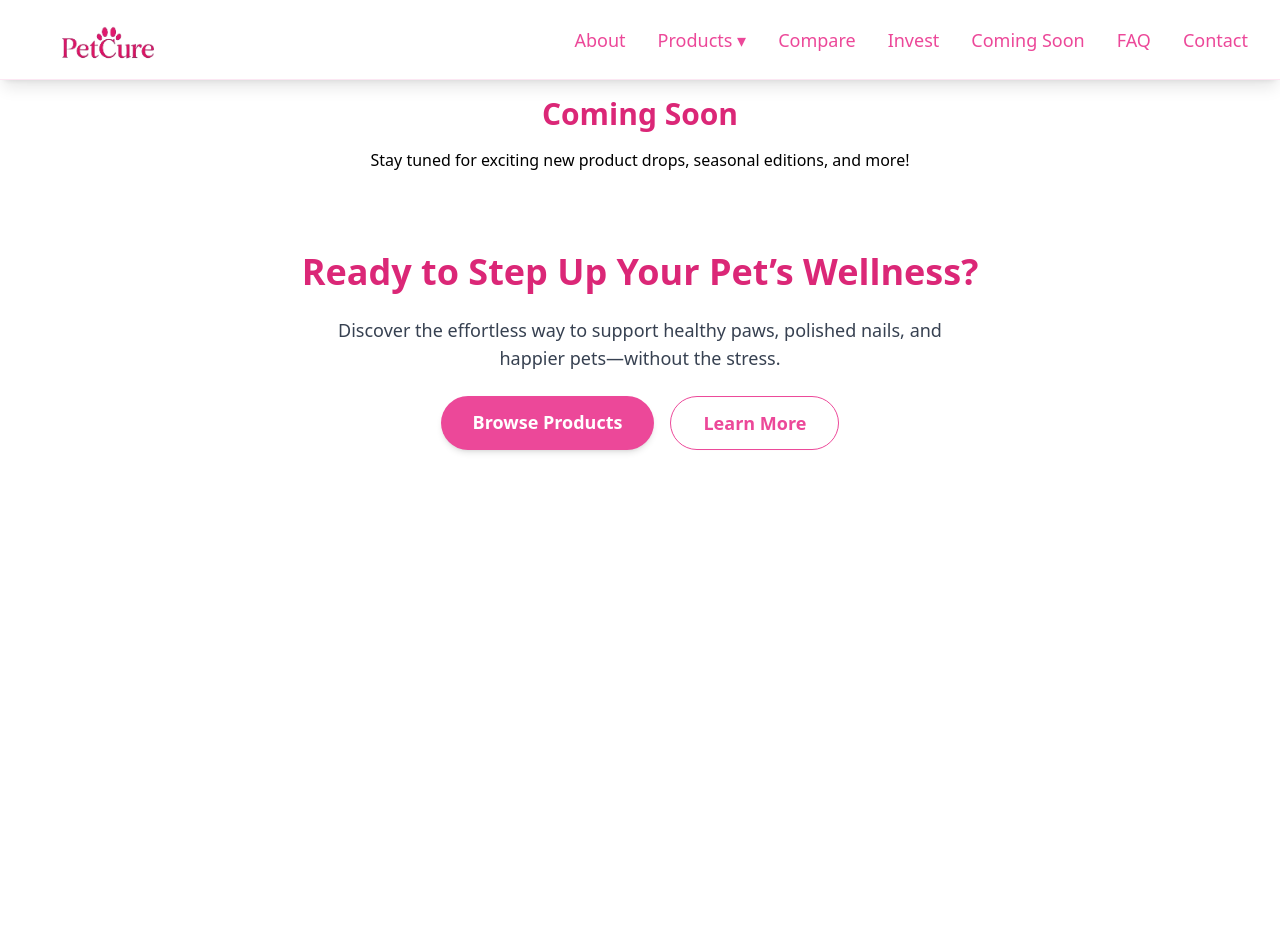
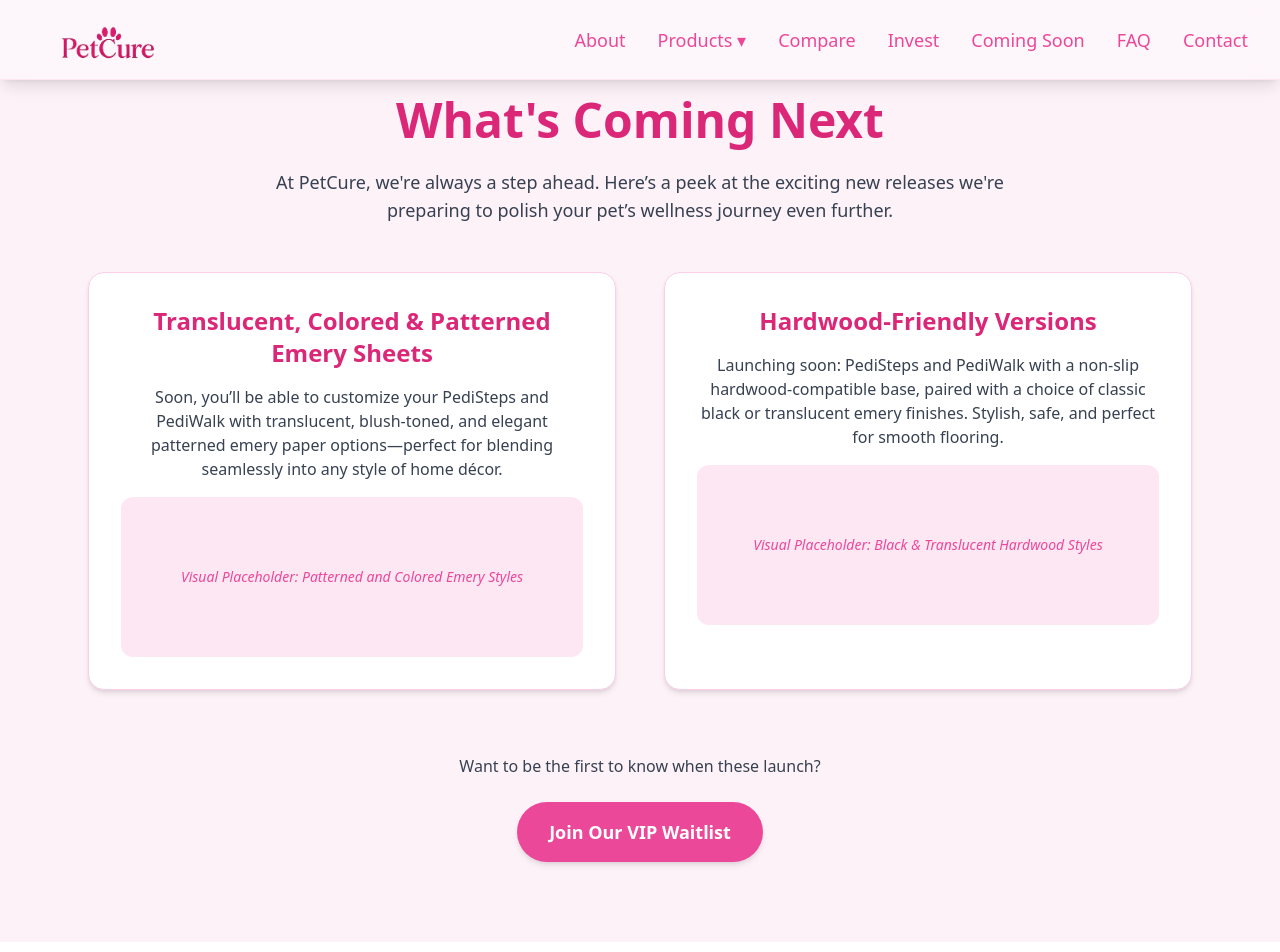
Before and after one commit to t-vanderwolk/PetCure, a React (Create React App) app: page /coming-soon in a window 1280 px wide. Shown: the top 952 px of the page. Before the commit the page ends 800 px from the top, so only its background shows below. Built offline with nearby package versions, Linux system fonts and the light colour scheme.

Commit message:
ComingSoon.js

```diff
--- a/src/pages/ComingSoon.js
+++ b/src/pages/ComingSoon.js
@@ -1,9 +1,96 @@
+// src/pages/ComingSoon.js
+import React from 'react';
+import { motion } from 'framer-motion';
+
 function ComingSoon() {
-    return (
-      <div className="p-10 max-w-4xl mx-auto pt-24 text-center">
-        <h2 className="text-3xl font-bold text-pink-600 mb-4">Coming Soon</h2>
-        <p>Stay tuned for exciting new product drops, seasonal editions, and more!</p>
+  return (
+    <section className="bg-pink-50 pt-24 pb-20 min-h-screen overflow-x-hidden">
+      <div className="max-w-6xl mx-auto px-6 text-center">
+
+        {/* Main Heading */}
+        <motion.h1
+          initial={{ opacity: 0, y: 40 }}
+          animate={{ opacity: 1, y: 0 }}
+          transition={{ duration: 1 }}
+          className="text-5xl font-bold text-pink-600 mb-6"
+        >
+          What's Coming Next
+        </motion.h1>
+
+        {/* Subheading */}
+        <motion.p
+          initial={{ opacity: 0, y: 20 }}
+          animate={{ opacity: 1, y: 0 }}
+          transition={{ delay: 0.2, duration: 1 }}
+          className="text-gray-700 text-lg max-w-3xl mx-auto mb-12"
+        >
+          At PetCure, we're always a step ahead. Here’s a peek at the exciting new releases we're preparing to polish your pet’s wellness journey even further.
+        </motion.p>
+
+        {/* Product Expansion Highlights */}
+        <motion.div
+          initial="hidden"
+          whileInView="visible"
+          viewport={{ once: true }}
+          variants={{
+            hidden: { opacity: 0, y: 40 },
+            visible: { opacity: 1, y: 0, transition: { staggerChildren: 0.3 } }
+          }}
+          className="grid grid-cols-1 md:grid-cols-2 gap-12"
+        >
+
+          {/* Translucent, Colored, Patterned Emery Sheets */}
+          <motion.div
+            variants={{ hidden: { opacity: 0, y: 30 }, visible: { opacity: 1, y: 0 } }}
+            className="bg-white rounded-2xl shadow-md p-8 border border-pink-200 flex flex-col items-center"
+          >
+            <h3 className="text-2xl font-bold text-pink-600 mb-4">Translucent, Colored & Patterned Emery Sheets</h3>
+            <p className="text-gray-700 text-base mb-4">
+              Soon, you’ll be able to customize your PediSteps and PediWalk with translucent, blush-toned, and elegant patterned emery paper options—perfect for blending seamlessly into any style of home décor.
+            </p>
+            <div className="w-full h-40 bg-pink-100 rounded-xl flex items-center justify-center italic text-pink-500 text-sm">
+              Visual Placeholder: Patterned and Colored Emery Styles
+            </div>
+          </motion.div>
+
+          {/* Hardwood Version */}
+          <motion.div
+            variants={{ hidden: { opacity: 0, y: 30 }, visible: { opacity: 1, y: 0 } }}
+            className="bg-white rounded-2xl shadow-md p-8 border border-pink-200 flex flex-col items-center"
+          >
+            <h3 className="text-2xl font-bold text-pink-600 mb-4">Hardwood-Friendly Versions</h3>
+            <p className="text-gray-700 text-base mb-4">
+              Launching soon: PediSteps and PediWalk with a non-slip hardwood-compatible base, paired with a choice of classic black or translucent emery finishes.
+              Stylish, safe, and perfect for smooth flooring.
+            </p>
+            <div className="w-full h-40 bg-pink-100 rounded-xl flex items-center justify-center italic text-pink-500 text-sm">
+              Visual Placeholder: Black & Translucent Hardwood Styles
+            </div>
+          </motion.div>
+
+        </motion.div>
+
+        {/* Final CTA */}
+        <motion.div
+          initial={{ opacity: 0, y: 30 }}
+          animate={{ opacity: 1, y: 0 }}
+          transition={{ delay: 0.8, duration: 1 }}
+          className="mt-16"
+        >
+          <p className="text-gray-700 mb-6">
+            Want to be the first to know when these launch?
+          </p>
+          <a
+            href="/contact"
+            className="inline-block px-8 py-4 bg-pink-500 text-white rounded-full shadow-md hover:bg-pink-600 transition text-lg font-semibold"
+          >
+            Join Our VIP Waitlist
+          </a>
+        </motion.div>
+
       </div>
-    );
-  }
-  export default ComingSoon
+    </section>
+  );
+}
+
+export default ComingSoon;
```
